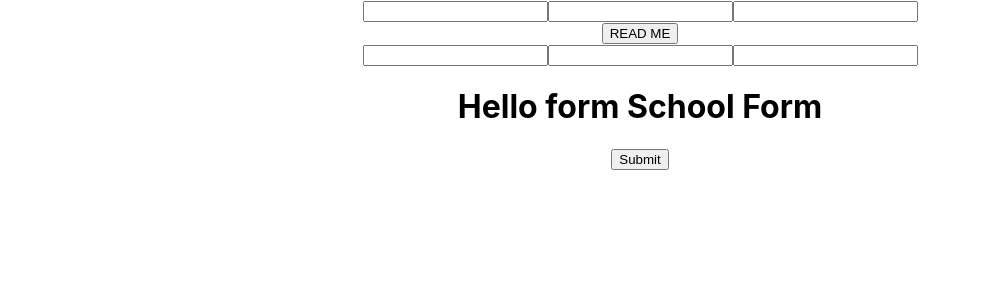
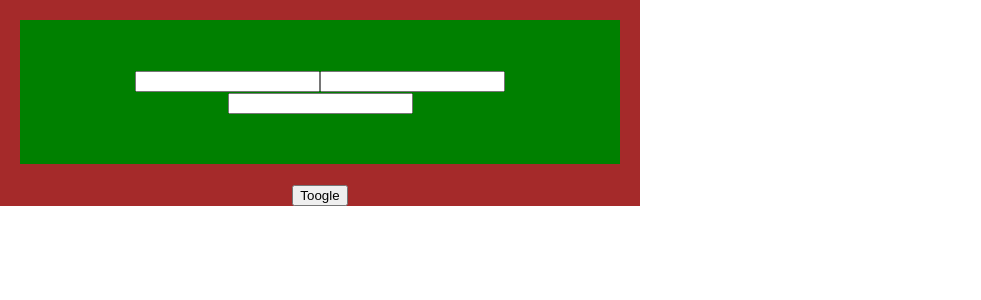
Before and after one commit to oxedom/cv-project, a React (Create React App) app: page / in a window 1280 px wide. Shown: the top 300 px of the page, without its empty margins (0-981 px from the left). Built offline with nearby package versions, Linux system fonts and the light colour scheme.

Commit message:
griding and sepearting form from Output

```diff
--- a/src/comps/Form.js
+++ b/src/comps/Form.js
@@ -1,5 +1,6 @@
 import React, { Component } from "react";
 import SchoolForm from './SchoolForm'
+import '../styles/styles.css'
 class Form extends Component {
     constructor() {
         super()
@@ -42,41 +43,35 @@ class Form extends Component {
 
     render() {
         const { name, mail, number, schools } = this.state
-        return (<div>
-            <form onSubmit={this.handleSubmit}>
+        return (<div className="dvider">
 
+            <form className="form-container" onSubmit={this.handleSubmit}>
 
-
-                {!this.state.nameFormRead &&
-
-                    <div >
+                <div className="form-box">
+                    <div className="form-inputs">
                         <input onChange={this.handleChange} name="name" value={name} type='text' maxLength={30} />
                         <input onChange={this.handleChange} name="mail" value={mail} type='text' maxLength={30} />
                         <input onChange={this.handleChange} name="number" value={number} type='text' maxLength={12} />
                     </div>
-                }
-                {this.state.nameFormRead &&
 
-                    <div >
-                        <p> {name}</p>
-                        <p> {mail}</p>
-                        <p> {number}</p>
+                </div>
 
 
-                    </div>
-                }
+                <button onClick={this.handleClick}>Toogle</button>
+
+                {/* <SchoolForm schools={schools} updateState={this.updateState}> </SchoolForm> */}
+
+            </form >
 
 
+            <div>
+                <div >
+                    <p> {name}</p>
+                    <p> {mail}</p>
+                    <p> {number}</p>
+                </div>
+            </div>
 
-
-
-
-                <button onClick={this.handleClick}>READ ME</button>
-
-                <SchoolForm schools={schools} updateState={this.updateState}> </SchoolForm>
-
-                <button type="submit" > Submit  </button>
-            </form >
         </div>)
     }
 }
--- a/src/comps/SchoolForm.js
+++ b/src/comps/SchoolForm.js
@@ -17,7 +17,7 @@ class SchoolForm extends Component {
         // let field = e.target.getAttribute('name')
         // let text = e.target.value
         // this.setState({ [field]: text })
-        updateState({ schools: this.schools.contact({ name: 'amit' }) })
+        this.updateState({ schools: this.schools.contact({ name: 'amit' }) })
         console.log(this.schools);
         let text = e.target.value
     }
@@ -34,7 +34,7 @@ class SchoolForm extends Component {
 
     render() {
         const { school, school_title, school_date } = this.state
-        return (<div className="form-box">
+        return (<div>
             <input onChange={this.handleChange} name="school" type='text' maxLength={30} />
             <input onChange={this.handleChange} name="school_title" type='text' maxLength={30} />
             <input onChange={this.handleChange} name="school_date" type='text' maxLength={30} />
--- /dev/null
+++ b/src/styles/styles.css
@@ -0,0 +1,32 @@
+body {
+    padding: 0;
+    margin: 0;
+
+}
+
+
+.form-container {
+
+    background-color: brown;
+}
+
+
+.form-box {
+    display: flex;
+    padding: 50px;
+    justify-content: center;
+    margin: 20px;
+    flex-direction: column;
+    background-color: green;
+}
+
+.fromInputs {
+    display: flex;
+}
+
+
+
+.dvider {
+    display: grid;
+    grid-template-columns: repeat(2,1fr);
+}
```
